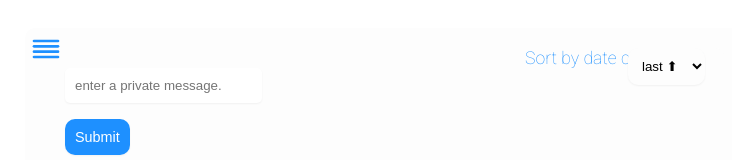
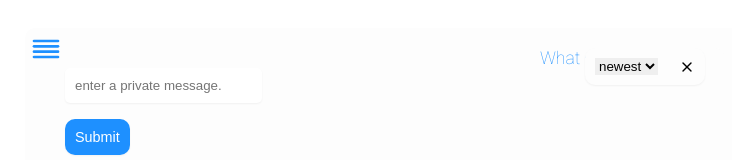
Before and after one commit to dsmeny/avgshares, a React (Create React App) app: page /private-notes in a window 1280 px wide. Both pictures are taken after a click on the icon 951 px from the left and 58 px from the top of the page. Shown: the top 160 px of the page, without its empty margins (255-987 px from the left). Built offline with nearby package versions, Linux system fonts and the light colour scheme.

Commit message:
init filter

```diff
--- a/src/pages/PrivateNotesPage.js
+++ b/src/pages/PrivateNotesPage.js
@@ -1,7 +1,7 @@
 import { useEffect, useState, useRef } from "react";
 import { values } from "../utils/_idbMessages";
 import { duplicateCard, createCard, deleteCard } from "../utils/messagesUtil";
-import { LuListFilter } from "react-icons/lu";
+import { LuListFilter, LuX } from "react-icons/lu";
 import NoteCards from "../components/NoteCards";
 import NotesForm from "../components/NotesForm";
 import "../styles/notes.css";
@@ -62,7 +62,7 @@ const PrivateNotesPage = () => {
         )}
         <NotesForm submitHandler={submitHandler} notesFormRef={notesFormRef} />
         <div className="notes_filter">
-          <span>Sort by date created</span>
+          <span>What comes first?</span>
           <LuListFilter onClick={showCardFilterHandler} />
         </div>
       </div>
@@ -92,9 +92,10 @@ function CardFilter({ filterRef, showCardFilterHandler }) {
   return (
     <div className="container_filter">
       <select ref={filterRef} onChange={changeHandler}>
-        <option>last ⬆</option>
-        <option>first ⬇</option>
+        <option>newest</option>
+        <option>oldest</option>
       </select>
+      <LuX onClick={changeHandler} />
     </div>
   );
 }
--- a/src/styles/notes.css
+++ b/src/styles/notes.css
@@ -20,14 +20,20 @@
   right: 0px;
   top: -20px;
   z-index: 9999;
-}
-
-.container_filter select {
   background-color: var(--bg-color);
   box-shadow: var(--shadow);
   border-radius: 10px;
   padding: 10px;
   border: none;
+  display: flex;
+  align-items: center;
+  width: 100px;
+  justify-content: space-between;
+}
+
+.container_filter select {
+  border: none;
+  background-color: none;
 }
 
 .notes_filter {
```
